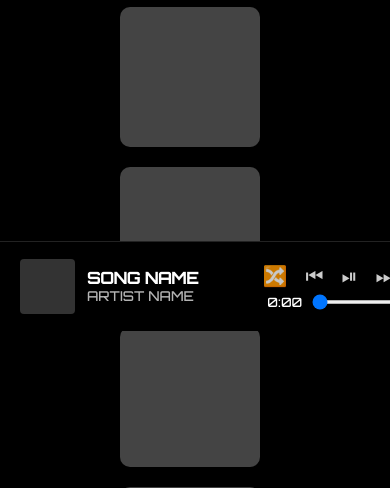
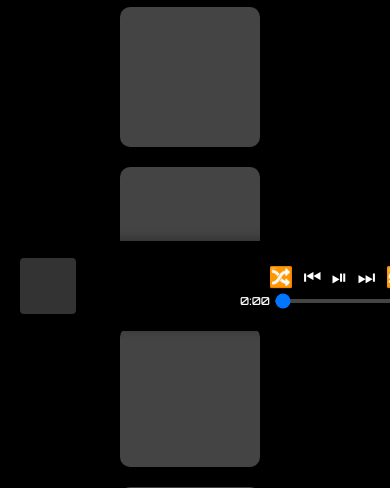
Before and after one commit to AlAzeemRasaq/Music4U, a Flask app: page / in a window 390 px wide. Shown: the part 513-1001 px from the top of the page. Run offline with Flask 3, Linux system fonts and the light colour scheme.

Commit message:
Updated style.css again

```diff
--- a/FrontEnd/static/style.css
+++ b/FrontEnd/static/style.css
@@ -343,104 +343,146 @@ main {
   margin-bottom: 20px;
 }
 
-/* ======================================================
-   MUSIC FOOTER (FINAL VERSION)
-====================================================== */
+/* ============================== */
+/* FOOTER LAYOUT                  */
+/* ============================== */
 
 .music-footer {
-  position: fixed;
-  bottom: 0;
-  width: 100%;
-  height: 90px;
-  background: #000;
-  display: flex;
-  justify-content: space-between;
-  align-items: center;
-  padding: 0 20px;
-  border-top: 1px solid #222;
-  z-index: 999;
+    position: fixed;
+    bottom: 0;
+    left: 0;
+    right: 0;
+    height: 90px;
+    background: #000;
+    display: flex;
+    align-items: center;
+    justify-content: space-between;
+    padding: 0 20px;
+    gap: 20px;
+    box-shadow: 0 -2px 10px rgba(0,0,0,0.3);
 }
 
-/* LEFT SIDE */
+/* LEFT SECTION */
 .now-playing {
-  display: flex;
-  align-items: center;
-  gap: 12px;
-  min-width: 220px;
+    display: flex;
+    align-items: center;
+    gap: 12px;
+    min-width: 200px;
 }
 
 .song-cover {
-  width: 55px;
-  height: 55px;
-  background: #333;
-  border-radius: 4px;
+    height: 56px;
+    width: 56px;
+    background: #333;
+    border-radius: 4px;
 }
 
-.song-info p {
-  margin: 0;
-  line-height: 1.2;
+.song-info {
+    display: flex;
+    flex-direction: column;
 }
 
-.song-name {
-  font-weight: 600;
+.song-name,
+.artist-name {
+    margin: 0;
+    font-size: 13px;
 }
 
-.artist-name {
-  opacity: 0.7;
-  font-size: 0.85rem;
-}
-
-/* CENTER CONTROLS */
+/* CENTER SECTION */
 .player-center {
-  flex: 1;
-  display: flex;
-  flex-direction: column;
-  align-items: center;
-  gap: 6px;
+    flex: 1;
+    display: flex;
+    flex-direction: column;
+    align-items: center;
 }
 
 .controls-top {
-  display: flex;
-  gap: 18px;
-  align-items: center;
+    display: flex;
+    gap: 15px;
+    margin-bottom: 5px;
 }
 
 .control-btn {
-  background: none;
-  border: none;
-  color: white;
-  font-size: 20px;
-  cursor: pointer;
-  opacity: 0.8;
+    font-size: 20px;
+    background: none;
+    border: none;
+    color: white;
+    cursor: pointer;
 }
 
-.control-btn:hover {
-  opacity: 1;
-}
-
+/* PROGRESS BAR */
 .progress-container {
-  width: 75%;
-  display: flex;
-  align-items: center;
-  gap: 10px;
-  font-size: 0.8rem;
+    display: flex;
+    align-items: center;
+    width: 100%;
+    max-width: 700px;
+    gap: 10px;
 }
 
 .progress-bar {
-  flex: 1;
-  height: 4px;
-  background: #444;
-  cursor: pointer;
+    flex: 1;
+    appearance: none;
+    height: 4px;
+    background: #444;
+    border-radius: 4px;
 }
 
-/* RIGHT CONTROLS */
+/* RIGHT SECTION */
 .right-controls {
-  display: flex;
-  align-items: center;
-  gap: 12px;
-  min-width: 200px;
+    display: flex;
+    align-items: center;
+    gap: 10px;
+    min-width: 150px;
 }
 
+/* Volume range */
 .volume-slider {
-  width: 100px;
+    flex: 1;
+    appearance: none;
+    height: 4px;
+    background: #444;
+    border-radius: 4px;
+    width: 100px;
 }
+
+/* ============================== */
+/* RESPONSIVE BREAKPOINTS         */
+/* ============================== */
+
+/* Hide song + artist names under 770px */
+@media (max-width: 770px) {
+    .song-info {
+        display: none;
+    }
+}
+
+/* Condense footer under 650px */
+@media (max-width: 650px) {
+    .right-controls {
+        min-width: 100px;
+    }
+
+    .volume-slider {
+        width: 70px;
+    }
+}
+
+/* Ultra-small layout — keep everything usable */
+@media (max-width: 500px) {
+    .controls-top {
+        gap: 10px;
+    }
+
+    .progress-container {
+        gap: 5px;
+    }
+
+    .current-time,
+    .total-time {
+        font-size: 11px;
+    }
+
+    .volume-slider {
+        display: none; /* hide slider, keep icon */
+    }
+}
```
